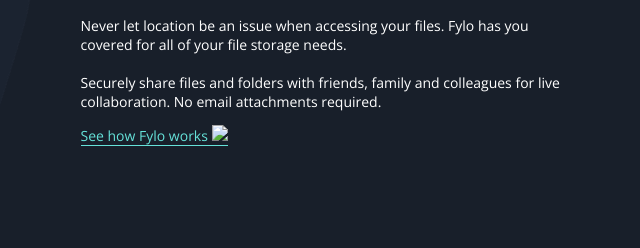
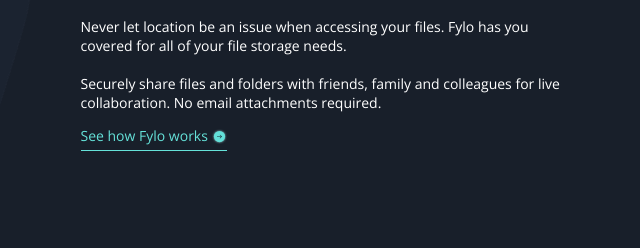
Before and after one commit to ShivamJoker/Fylo-HTML-CSS-Landing-Page, a plain HTML site: page index.html in a window 1280 px wide. Shown: the part 2529-2777 px from the top of the page, 617-1257 px from the left. Drawn offline with nearby package versions, Linux system fonts and the light colour scheme.

Commit message:
fixed arrow button

```diff
--- a/index.html
+++ b/index.html
@@ -106,7 +106,7 @@
           Securely share files and folders with friends, family and colleagues
           for live collaboration. No email attachments required.
         </p>
-        <a href=""> See how Fylo works <img src="./images/" /></a>
+        <a href=""> See how Fylo works <img src="./images/icon-arrow.svg" /></a>
       </div>
     </section>
 
--- a/style.css
+++ b/style.css
@@ -131,8 +131,12 @@ section.productive a {
   color: var(--cyan);
   text-decoration: none;
   border-bottom: 1px solid var(--cyan);
+  padding-bottom: 5px;
 }
-
+section.productive a img{
+  height: 15px;
+  transform: translateY(3px);
+}
 section.reviews {
   display: flex;
   justify-content: center;
```
